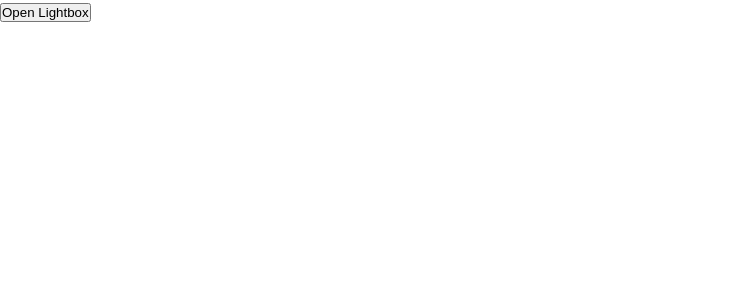
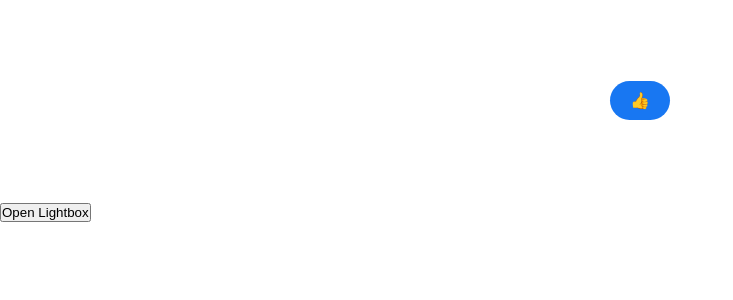
Before and after one commit to developer-maythinn/maythinn-portfolio, a Next.js app: page /test in a window 1280 px wide. Shown: the top 300 px of the page, without its empty margins (0-733 px from the left). Built offline with nearby package versions, Linux system fonts and the light colour scheme.

Commit message:
fb-reaction-button

```diff
--- /dev/null
+++ b/public/css/Reaction.css
@@ -0,0 +1,58 @@
+/* src/ReactionButton.css */
+
+.reaction-button {
+  position: relative;
+  display: inline-block;
+}
+
+.main-button {
+  background-color: #1877f2;
+  color: white;
+  border: none;
+  border-radius: 20px;
+  padding: 10px 20px;
+  font-size: 16px;
+  cursor: pointer;
+  transition: background-color 0.3s;
+}
+
+.main-button:hover {
+  background-color: #145dbf;
+}
+
+.reactions-popup {
+  position: absolute;
+  top: -50px;
+  left: 50%;
+  transform: translateX(-50%);
+  display: flex;
+  background-color: white;
+  border: 1px solid #ccc;
+  border-radius: 20px;
+  box-shadow: 0 2px 10px rgba(0, 0, 0, 0.1);
+  padding: 5px;
+  z-index: 10;
+}
+
+.reaction {
+  background: none;
+  border: none;
+  font-size: 24px;
+  cursor: pointer;
+  padding: 5px;
+}
+
+.reaction:hover {
+  /* transform: scale(1.2) rotate(45deg); */
+  /* transition: 0.2s; */
+  animation: animate 1s infinite ease alternate;
+}
+
+@keyframes animate {
+  from {
+    transform: scale(1.2) rotate(45deg);
+  }
+  to {
+    transform: scale(1.2) rotate(-45deg);
+  }
+}
--- a/src/app/test/page.js
+++ b/src/app/test/page.js
@@ -7,12 +7,25 @@ import "yet-another-react-lightbox/styles.css";
 import thumbnails from "yet-another-react-lightbox/plugins/thumbnails";
 import "yet-another-react-lightbox/styles.css";
 import "yet-another-react-lightbox/plugins/thumbnails.css";
+import ReactionButton from "@/components/Reaction";
+import { Box } from "@mui/material";
 function page() {
   const [open, setOpen] = React.useState(false);
   const thumbnailsRef = React.useRef(null);
 
   return (
     <>
+      <Box
+        sx={{
+          height: 200,
+          display: "flex",
+          justifyContent: "center",
+          alignItems: "center",
+        }}
+      >
+        <ReactionButton></ReactionButton>
+      </Box>
+
       <button type="button" onClick={() => setOpen(true)}>
         Open Lightbox
       </button>
--- /dev/null
+++ b/src/components/Reaction.js
@@ -0,0 +1,55 @@
+// src/ReactionButton.js
+
+import React, { useState } from "react";
+import "../../public/css/Reaction.css"; // Import the CSS file for styling
+
+const reactions = [
+  { type: "like", emoji: "👍" },
+  { type: "love", emoji: "❤️" },
+  { type: "haha", emoji: "😂" },
+];
+
+const ReactionButton = () => {
+  const [selectedReaction, setSelectedReaction] = useState(null);
+  const [showReactions, setShowReactions] = useState(false);
+
+  const handleMouseEnter = () => {
+    setShowReactions(true);
+  };
+
+  const handleMouseLeave = () => {
+    setShowReactions(false);
+  };
+
+  const handleReactionClick = (reaction) => {
+    setSelectedReaction(reaction);
+    setShowReactions(false);
+  };
+
+  return (
+    <div
+      className="reaction-button"
+      onMouseEnter={handleMouseEnter}
+      onMouseLeave={handleMouseLeave}
+    >
+      <button className="main-button">
+        {selectedReaction ? selectedReaction.emoji : "👍"}
+      </button>
+      {showReactions && (
+        <div className="reactions-popup">
+          {reactions.map((reaction) => (
+            <button
+              key={reaction.type}
+              className="reaction"
+              onClick={() => handleReactionClick(reaction)}
+            >
+              {reaction.emoji}
+            </button>
+          ))}
+        </div>
+      )}
+    </div>
+  );
+};
+
+export default ReactionButton;
```
